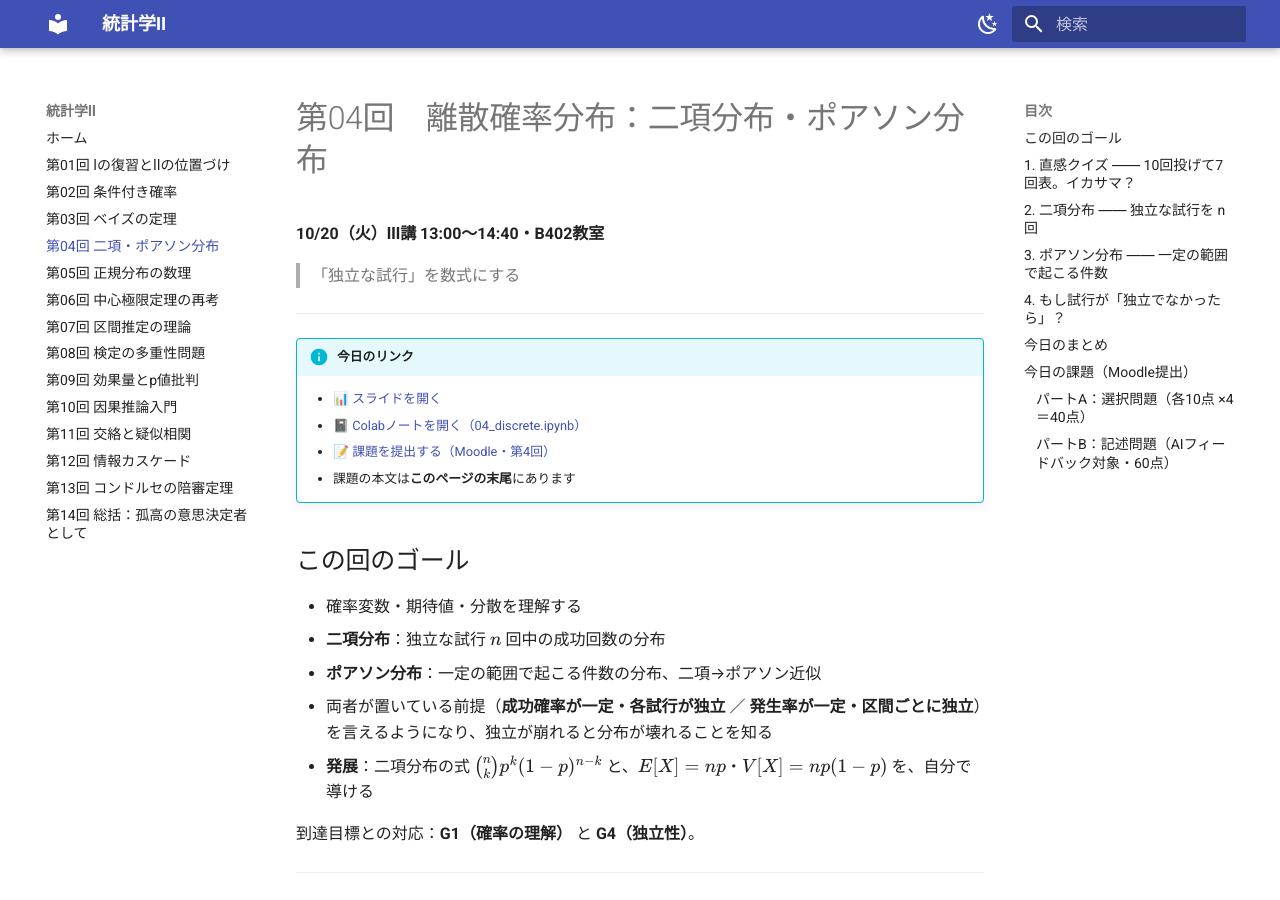
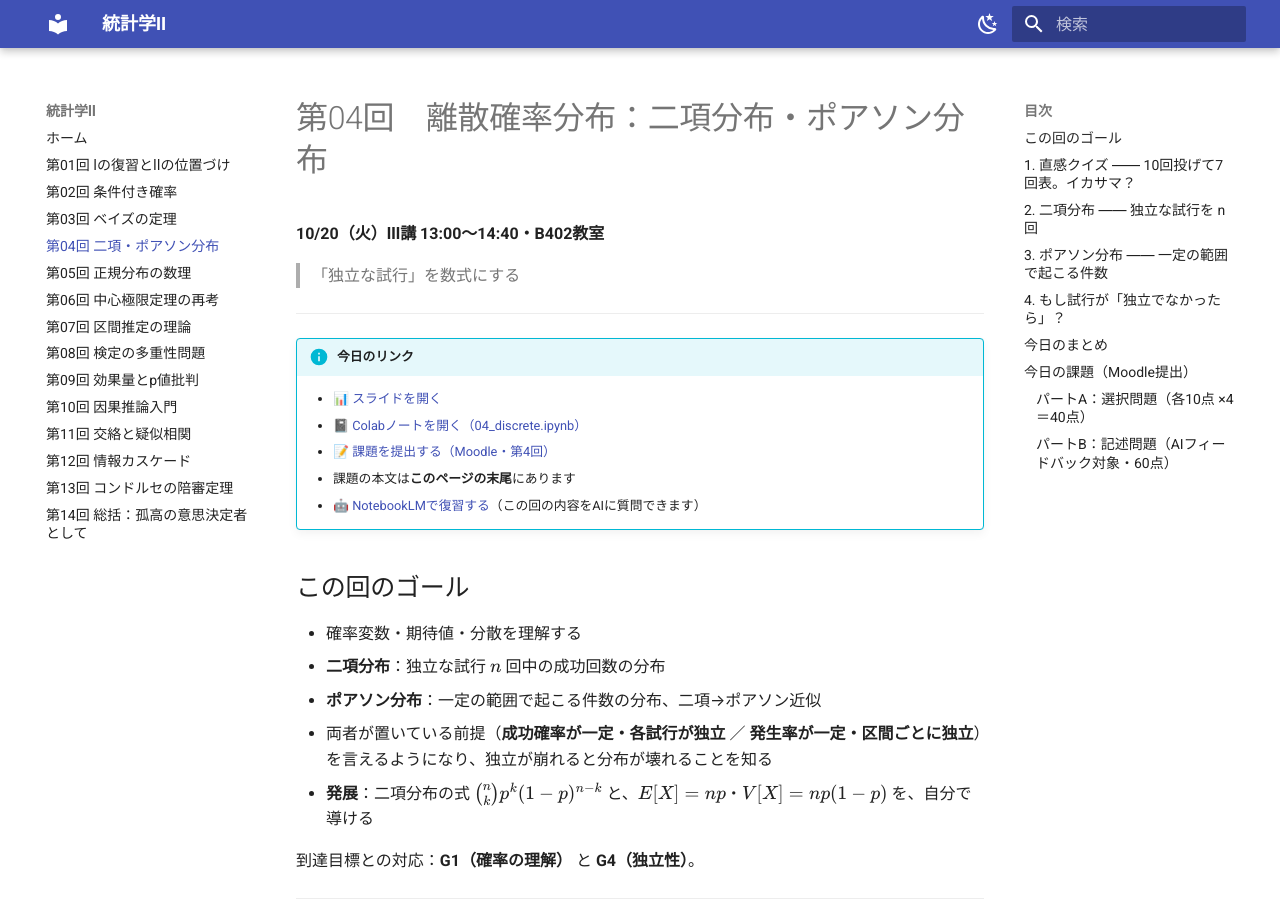
Before and after one commit to aonoa68/toukei-2, an MkDocs documentation site: the page built from docs/04_discrete.md, in a window 1280 px wide and 900 px high. Built offline with MkDocs 1.6.1 and Material for MkDocs 9.7.7, drawn with Linux system fonts in a browser that asks for light colours.

Commit message:
第4回ページにNotebookLMのリンクを追加
Co-Authored-By: Claude Opus 5 (1M context) <noreply@anthropic.com>

```diff
--- a/docs/04_discrete.md
+++ b/docs/04_discrete.md
@@ -13,6 +13,7 @@
     - [📓 Colabノートを開く（04_discrete.ipynb）](https://colab.research.google.com/github/aonoa68/toukei-2/blob/main/colab/04_discrete.ipynb)
     - [📝 課題を提出する（Moodle・第4回）](https://moodle.hokusei.ac.jp/mod/assign/view.php?id=990639)
     - 課題の本文は**このページの末尾**にあります
+    - [🤖 NotebookLMで復習する](https://notebook.google.com/notebook/9c04a206-efa4-468f-93e7-a45258e4c56d)（この回の内容をAIに質問できます）
 <!-- LINKS:END -->
 
 ## この回のゴール
```
